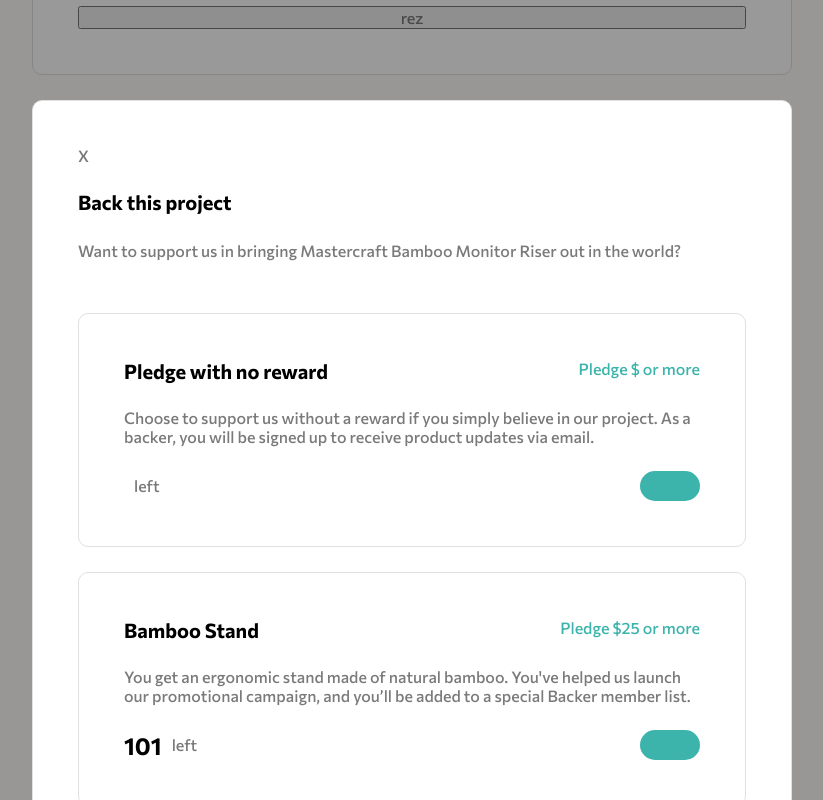
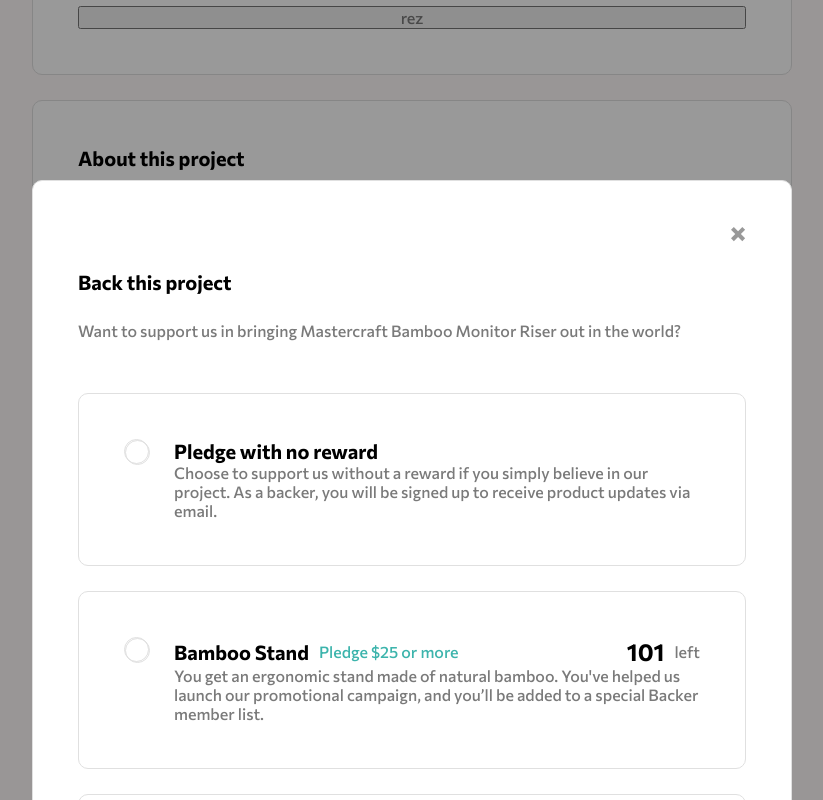
Before and after one commit to leopaul29/frontendmentor-crowdfunding-product-page, a React (Create React App) app: page / in a window 1280 px wide. Both pictures are taken after a click on the button "test". Shown: the part 707-1507 px from the top of the page, without its empty margins (228-1051 px from the left). Built offline with nearby package versions, Linux system fonts and the light colour scheme.

Commit message:
style: modal card

```diff
--- a/src/components/Modal.js
+++ b/src/components/Modal.js
@@ -1,4 +1,5 @@
-import Card from "./Card";
+import ModalCard from "./ModalCard";
+import "../styles/Modal.css"
 
 function Modal() {
   const modal = {
@@ -48,14 +49,16 @@
 
   return (
     <div>
-      <div className="project tile">
-        <span className="modal__close">X</span>
-        <h2 className="project__title title">{modal.title}</h2>
+      <div className="modal project tile">
+        <span className="modal__close">
+          <img src="./images/icon-close-modal.svg" alt="close-modal"/>
+        </span>
+        <h2 className="modal__title title">{modal.title}</h2>
         <p className="text">{modal.about}</p>
 
         <div className="project__cards">
           {modal.cards.map((card) => (
-            <Card key={card.key} {...card} />
+            <ModalCard key={card.key} {...card} />
           ))}
         </div>
         {/*
--- a/src/components/ModalCard.js
+++ b/src/components/ModalCard.js
@@ -1,5 +1,42 @@
-function ModalCard() {
-  return <div>ModalCard</div>;
+function ModalCard({
+  title,
+  pledgeCost,
+  textAbout,
+  daysLeft,
+  isSelected,
+  isDisabled,
+}) {
+  return (
+    <div
+      className={
+        "modalCard card tile tile-padding " +
+        (isDisabled ? "tile-disabled" : "")
+      }
+    >
+      <div className="modalCard__selection">
+        <div className="modalCard__selection"></div>
+      </div>
+      <div className="modalCard__body">
+        <div className="card__header">
+          <div className="modalCard__headerLeft">
+            <div className="modalCard__title card__title title">{title}</div>
+            {pledgeCost && (
+              <div className="card__pledge">Pledge ${pledgeCost} or more</div>
+            )}
+          </div>
+          <div className="modalCard__headerRight">
+            {daysLeft && (
+              <div className="card__daysLeft">
+                <p className="number">{daysLeft}</p>
+                <p className="text">left</p>
+              </div>
+            )}
+          </div>
+        </div>
+        <div className="card__about">{textAbout}</div>
+      </div>
+    </div>
+  );
 }
 
 export default ModalCard;
--- /dev/null
+++ b/src/styles/Modal.css
@@ -0,0 +1,22 @@
+.modal__close {
+  align-self: flex-end;
+}
+.modalCard__title:hover {
+  color: var(--primary);
+}
+.modalCard__headerLeft {
+  display: flex;
+  flex-direction: row;
+  gap: 10px;
+  align-items: center;
+}
+.modalCard {
+  display: flex;
+  flex-direction: row;
+}
+.modalCard__selection {
+  width: 25px;
+  height: 25px;
+  border: solid 1px var(--extralightgray);
+  border-radius: 50%;
+}
--- a/src/styles/Project.css
+++ b/src/styles/Project.css
@@ -25,7 +25,7 @@
 .overlay__content {
   margin: auto;
   max-width: 760px;
-  padding-top: 100px;
+  padding-top: 180px;
   overflow: auto;
 }
 
```
